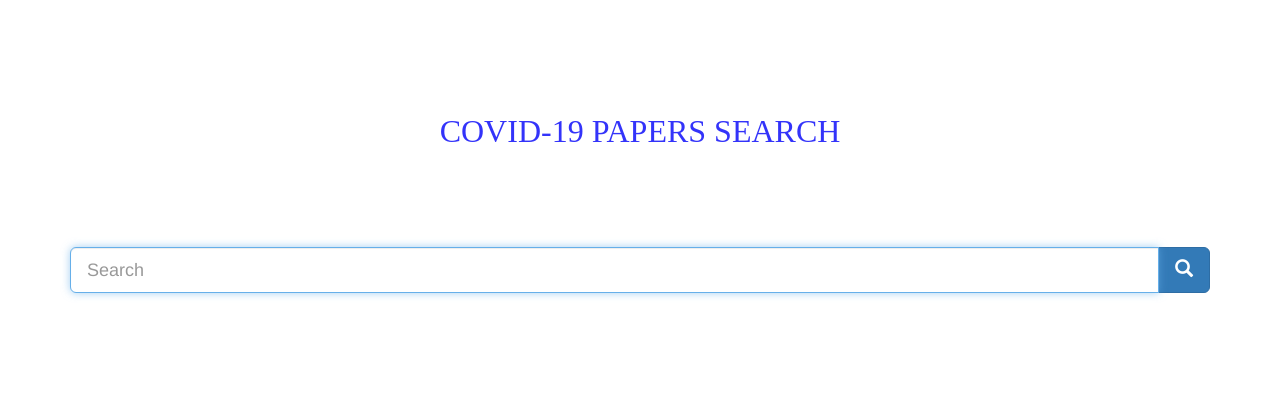
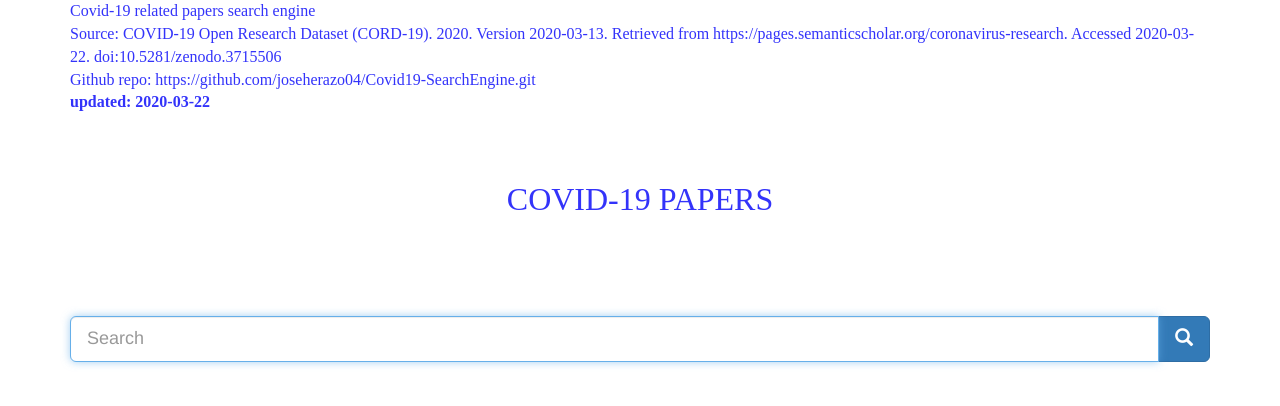
Before and after one commit to joseherazo04/Covid19-SearchEngine, a Flask app: page / in a window 1280 px wide. Shown: the top 406 px of the page. Run offline with Flask 2, Linux system fonts and the light colour scheme; parts of the project's set-up code (start-up, migrations or seed data) failed here and were passed over; some libraries are stand-ins or nearby versions.

Commit message:
change pages

```diff
--- a/app/main.py
+++ b/app/main.py
@@ -6,14 +6,15 @@ import re
 import nltk
 from rank_bm25 import BM25Okapi
 from nltk.corpus import stopwords
+import numpy as np
 import requests
 from requests.exceptions import HTTPError, ConnectionError
-import numpy as np
 
 '''
 SET INDEX FILE NAME
 '''
-index_file_name = 'index202003221215.pickle'
+index_file_name = 'index202003221215'
+date=index_file_name[5:9]+'-'+index_file_name[9:11]+'-'+index_file_name[11:13]
 
 SEARCH_DISPLAY_COLUMNS = ['title', 'abstract', 'doi', 'authors', 'journal']
 english_stopwords = list(set(stopwords.words('english')))
@@ -160,17 +161,17 @@ app = Flask(__name__)
 '''
 OPEN INDEX FILE
 '''
-with open(index_file_name, 'rb') as f:
+with open(index_file_name+'.pickle', 'rb') as f:
     bm25_index = pickle.load(f)
 
 @app.route('/')
 def home():
-    return render_template('home.html')
+    return render_template('home.html',date=date)
 
 @app.route('/search/results', methods=['GET','POST'])
 def request_search():
     search_terms = request.form['input']
-    search_results = bm25_index.search(search_terms, n=100)
+    search_results = bm25_index.search(search_terms, n=200)
     total_results=len(search_results)
 
     items = []
@@ -183,7 +184,7 @@ def request_search():
                     doi=search_results[i].doi())
         items.append(item)
 
-    return render_template('results.html', items=items, search_terms=search_terms)
+    return render_template('results.html', items=items, search_terms=search_terms, date=date)
 
 if __name__ == "__main__":
     app.run(host='0.0.0.0')
--- a/app/templates/home.html
+++ b/app/templates/home.html
@@ -5,18 +5,29 @@
     <meta charset="utf-8">
     <link rel="stylesheet" href="https://fonts.googleapis.com/css?family=Pacifico">
     <link rel="stylesheet" href="//netdna.bootstrapcdn.com/bootstrap/3.0.0/css/bootstrap.min.css">
-    <link rel="icon" type="image/png" sizes="16x16" href="src/icon.png">
     <title>Covid-19 Papers</title>
 </head>
 
 <body>
+    <div class="container">
+        <div style="font-family: 'Times New Roman'">
+
+            <font size="3" style="color:rgb(51,51,250);">
+                Covid-19 related papers search engine
+                <br/>Source: COVID-19 Open Research Dataset (CORD-19). 2020. Version 2020-03-13. Retrieved from https://pages.semanticscholar.org/coronavirus-research. Accessed {{date}}. doi:10.5281/zenodo.3715506
+                <br/>Github repo: https://github.com/joseherazo04/Covid19-SearchEngine.git
+                <br/><b>updated: {{date}}</b>
+            </font>
+
+        </div>
+    </div>
 
     <div class="container">
         <div style="background:transparent !important" class="jumbotron">
             <div style="font-family: 'Times New Roman'">
                 <p>
                     <center>
-                        <font size="6" style="color:rgb(51,51,250);"> <br/> COVID-19 PAPERS SEARCH </font>
+                        <font size="6" style="color:rgb(51,51,250);"> COVID-19 PAPERS</font>
                     </center>
                 </p>
             </div>
@@ -33,9 +44,6 @@
                 </div>
             </div>
         </form>
-
     </div>
-
-</div>
 </body>
 </html>
```
Also changed, not shown: app/templates/results.html (+14 -3 lines).
